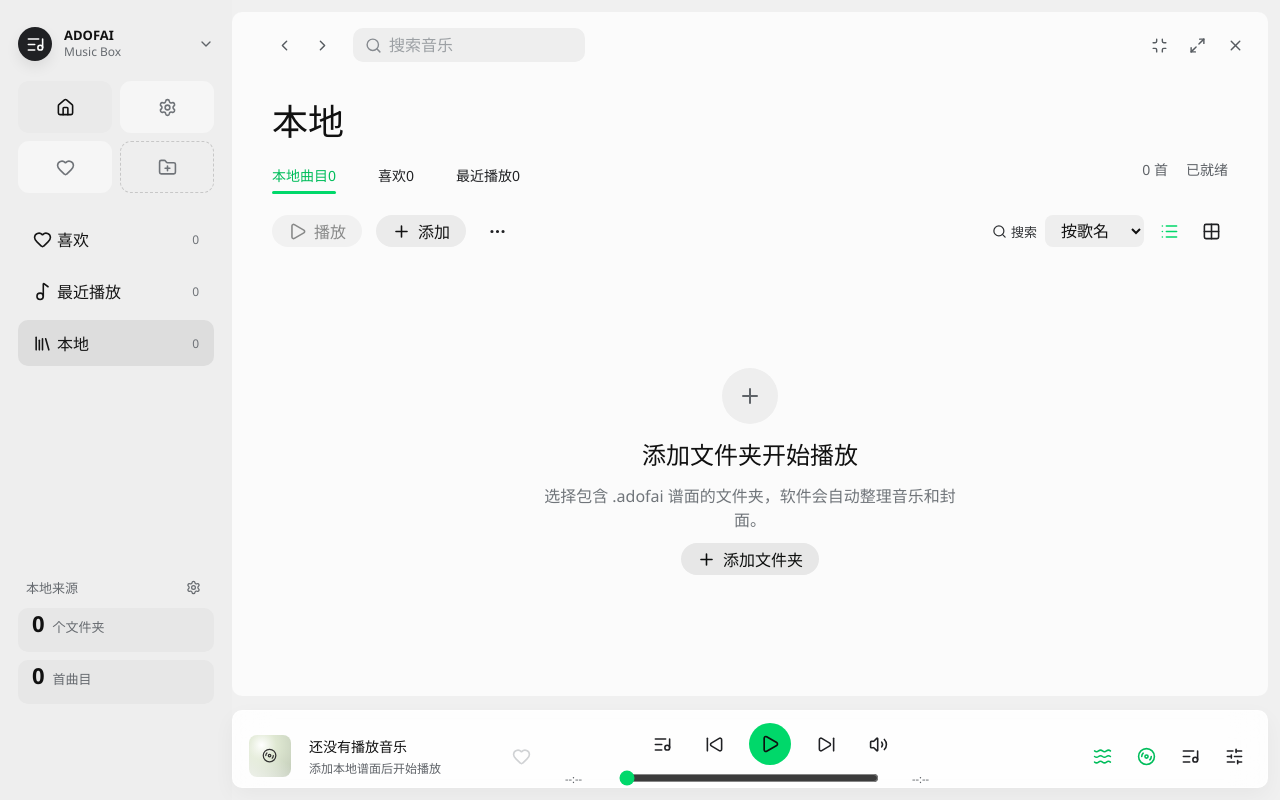
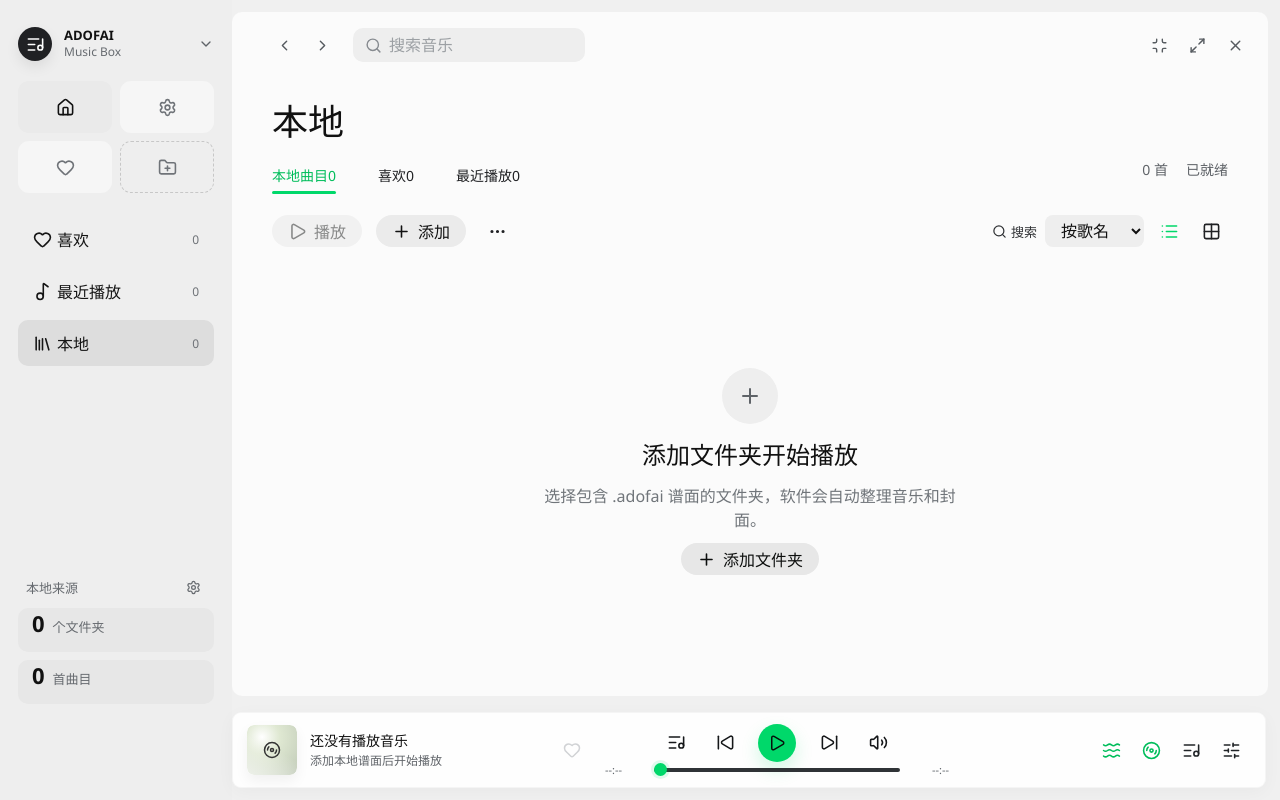
Before and after one commit to memsys-lizi/ADOFAIMusicBox, a React (Vite) app: page / in a window 1280 px wide. Built offline with nearby package versions, Linux system fonts and the light colour scheme.

Commit message:
Polish mini player layout and progress bar

```diff
--- a/src/features/player/MiniPlayer.tsx
+++ b/src/features/player/MiniPlayer.tsx
@@ -13,7 +13,7 @@ import {
   Volume2,
   Waves,
 } from "lucide-react";
-import { type ReactNode, useState } from "react";
+import { type CSSProperties, type ReactNode, useState } from "react";
 import { EmptyArtwork } from "../../components/EmptyArtwork";
 import { formatDuration } from "../../lib/format";
 import type { PlaybackMode, TrackSummary } from "../../types/domain";
@@ -72,6 +72,9 @@ export function MiniPlayer({
   const [mixOpen, setMixOpen] = useState(false);
   const safeDuration = Math.max(0, duration);
   const seekMax = Math.max(1, safeDuration);
+  const progressStyle = {
+    "--progress": `${Math.min(100, Math.max(0, (currentTime / seekMax) * 100))}%`,
+  } as CSSProperties;
 
   return (
     <footer className="mini-player">
@@ -120,6 +123,7 @@ export function MiniPlayer({
             max={seekMax}
             step="0.01"
             value={Math.min(currentTime, seekMax)}
+            style={progressStyle}
             onChange={(event) => onSeek(Number(event.currentTarget.value))}
             aria-label="播放进度"
           />
--- a/src/styles/player.css
+++ b/src/styles/player.css
@@ -1,27 +1,27 @@
 .mini-player {
   position: fixed;
-  right: 12px;
+  right: 14px;
   bottom: 12px;
   left: 232px;
   z-index: 10;
   display: grid;
-  grid-template-columns: minmax(250px, 330px) minmax(420px, 1fr) minmax(210px, 280px);
+  grid-template-columns: minmax(240px, 340px) minmax(300px, 1fr) minmax(160px, 280px);
   align-items: center;
-  gap: 22px;
-  height: 78px;
-  padding: 12px 16px;
-  border-radius: 10px;
-  border: 1px solid rgba(255, 255, 255, 0.72);
-  background: rgba(255, 255, 255, 0.88);
-  box-shadow: 0 8px 22px rgba(0, 0, 0, 0.045);
-  backdrop-filter: blur(18px);
+  gap: 18px;
+  height: 76px;
+  padding: 10px 18px 10px 14px;
+  border: 1px solid rgba(245, 245, 245, 0.92);
+  border-radius: 9px;
+  background: rgba(255, 255, 255, 0.93);
+  box-shadow: 0 4px 18px rgba(0, 0, 0, 0.035);
+  backdrop-filter: blur(16px);
 }
 
 .mini-track {
   display: grid;
-  grid-template-columns: 50px minmax(0, 1fr) 34px;
+  grid-template-columns: 50px minmax(0, 1fr) 30px;
   align-items: center;
-  gap: 10px;
+  gap: 13px;
   min-width: 0;
 }
 
@@ -34,27 +34,87 @@
 }
 
 .mini-cover {
-  border-radius: 8px;
+  position: relative;
+  display: grid;
+  width: 50px;
+  height: 50px;
+  place-items: center;
+  overflow: hidden;
+  border-radius: 7px;
+  box-shadow:
+    0 1px 0 rgba(255, 255, 255, 0.85) inset,
+    0 6px 14px rgba(0, 0, 0, 0.055);
+}
+
+.mini-cover::after {
+  position: absolute;
+  inset: 0;
+  border-radius: inherit;
+  background: rgba(0, 0, 0, 0.06);
+  opacity: 0;
+  content: "";
+  transition: opacity 160ms ease;
+}
+
+.mini-cover:hover::after {
+  opacity: 1;
+}
+
+.mini-cover .artwork-sm {
+  width: 50px;
+  height: 50px;
+  border-radius: 7px;
+}
+
+.mini-title {
+  display: grid;
+  gap: 3px;
+  min-width: 0;
 }
 
 .mini-title strong {
+  overflow: hidden;
   font-size: 14px;
   font-weight: 500;
+  line-height: 1.25;
+  text-overflow: ellipsis;
+  white-space: nowrap;
 }
 
 .mini-title small {
   color: #5f6368;
   font-size: 12px;
+  line-height: 1.25;
+  overflow: hidden;
+  text-overflow: ellipsis;
+  white-space: nowrap;
+}
+
+.mini-track .heart-button {
+  width: 30px;
+  height: 30px;
+}
+
+.mini-track .heart-button svg {
+  width: 18px;
+  height: 18px;
 }
 
 .mini-center {
   display: grid;
   justify-items: center;
-  gap: 2px;
+  gap: 1px;
   min-width: 0;
 }
 
-.transport-row,
+.transport-row {
+  display: flex;
+  align-items: center;
+  justify-content: center;
+  gap: 17px;
+  height: 38px;
+}
+
 .overlay-transport {
   display: flex;
   align-items: center;
@@ -84,34 +144,99 @@
   height: 20px;
 }
 
+.mini-player .plain-icon {
+  width: 32px;
+  height: 32px;
+  color: #151719;
+}
+
+.mini-player .plain-icon:hover,
+.mini-player .heart-button:hover {
+  background: #f0f0f0;
+}
+
+.mini-player .main-play {
+  width: 38px;
+  height: 38px;
+  color: #07100b;
+  box-shadow: 0 8px 18px rgba(0, 214, 106, 0.18);
+}
+
+.mini-player .main-play:hover {
+  background: var(--active);
+  transform: scale(1.035);
+}
+
+.mini-player .main-play svg {
+  width: 18px;
+  height: 18px;
+}
+
 .mini-progress {
   display: grid;
-  grid-template-columns: 44px minmax(0, 260px) 44px;
+  grid-template-columns: 40px minmax(0, 1fr) 40px;
   align-items: center;
-  gap: 8px;
-  width: min(100%, 410px);
-  color: #5f6368;
+  gap: 9px;
+  width: min(100%, 430px);
+  color: #62676d;
   font-size: 11px;
+  line-height: 1;
 }
 
 .mini-progress span:last-child {
   text-align: right;
 }
 
-.mini-progress input {
+.mini-progress input[type="range"] {
   width: 100%;
+  height: 14px;
+  margin: 0;
+  padding: 0;
+  appearance: none;
+  cursor: pointer;
+  background: transparent;
+}
+
+.mini-progress input[type="range"]::-webkit-slider-runnable-track {
+  height: 4px;
+  border-radius: 999px;
+  background: linear-gradient(
+    to right,
+    var(--active) 0 var(--progress, 0%),
+    #2f3336 var(--progress, 0%) 100%
+  );
+}
+
+.mini-progress input[type="range"]::-webkit-slider-thumb {
+  width: 13px;
+  height: 13px;
+  margin-top: -4.5px;
+  appearance: none;
+  border: 0;
+  border-radius: 50%;
+  background: var(--active);
+  box-shadow: 0 0 0 3px rgba(0, 215, 109, 0.12);
+}
+
+.mini-progress input[type="range"]:hover::-webkit-slider-thumb {
+  box-shadow: 0 0 0 5px rgba(0, 215, 109, 0.14);
 }
 
 .mini-actions {
   display: flex;
   align-items: center;
   justify-content: flex-end;
-  gap: 10px;
+  gap: 8px;
+}
+
+.mini-actions .plain-icon {
+  color: #202427;
 }
 
 .mini-actions .plain-icon.active,
 .overlay-right .plain-icon.active {
   color: var(--active-dark);
+  background: transparent;
 }
 
 .mix-popover {
```
